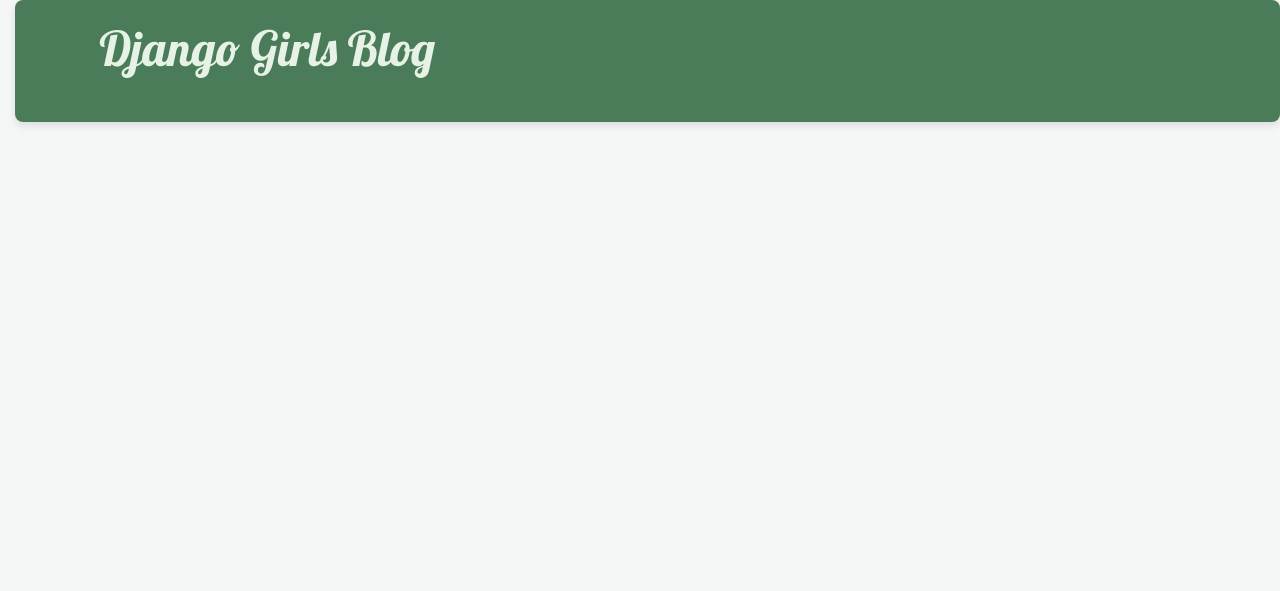
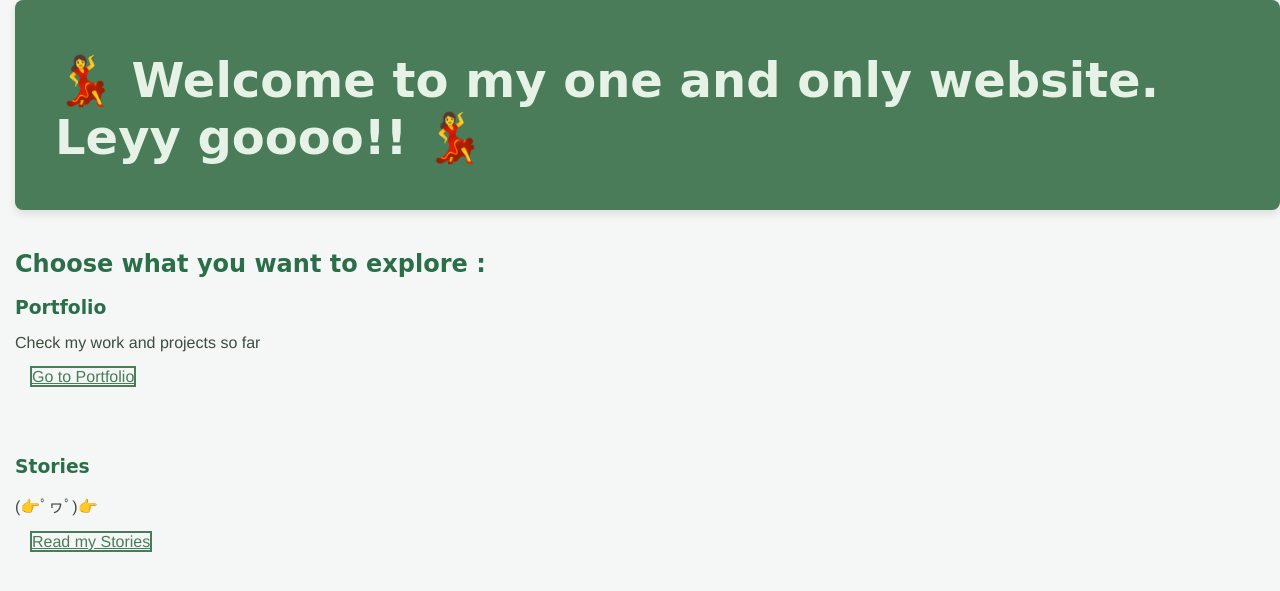
Before and after one commit to Taken-dot/my-first-blog, a Django app: page / in a window 1280 px wide. Shown: the top 591 px of the page. Run offline with Django 5.2, Linux system fonts and the light colour scheme; data that the repository does not hold is empty.

Commit message:
Create new homepage, move blog list to /stories/

```diff
--- /dev/null
+++ b/blog/templates/blog/homepage.html
@@ -0,0 +1,26 @@
+<!DOCTYPE html>
+{% load static %}
+<head>
+    <title> My Homepage</title>
+    <link rel="stylesheet" type="text/css" href="{% static 'css/blog.css' %}">
+</head>
+
+<body>
+    <div class = "page-header">
+        <h1>  💃 Welcome to my one and only website. Leyy goooo!! 💃</h1>
+    </div>
+
+    <h2> Choose what you want to explore : </h2>
+
+    <div class = "post">
+        <h3> Portfolio </h3>
+        <p> Check my work and projects so far</p>
+        <a href = "/portfolio/" class="btn-secondary"> Go to Portfolio</a>
+    </div>
+
+    <div class="post">
+        <h3> Stories </h3>
+        <p> (👉ﾟヮﾟ)👉 </p>
+        <a href="/stories/" class="btn-secondary"> Read my Stories</a>
+    </div>
+</body>
--- a/blog/templates/blog/post_list.html
+++ b/blog/templates/blog/post_list.html
@@ -10,6 +10,7 @@
             </time>
             <h2>
                 <a href="{% url 'portfolio' %}">Portfolio</a>
+                <a href="{% url 'portfolio' %}" class="btn btn-work">Mero Portfolio</a>
                 <a href="{% url 'post_detail' pk=post.pk %}">{{ post.title }}</a>
                 <a href="{% url 'post_delete' post.pk %}" class="btn btn-secondary icon-only">
                     {% include './icons/trash3.svg' %}
--- a/blog/urls.py
+++ b/blog/urls.py
@@ -2,10 +2,11 @@
 from . import views
 
 urlpatterns = [
-    path('', views.post_list, name='post_list'),
+    path('', views.homepage, name = 'homepage'),
+    path('stories/', views.post_list, name= 'post_list'),
     path('post/<int:pk>/delete/', views.post_delete, name = 'post_delete'),
     path('post/<int:pk>/edit/', views.post_edit, name='post_edit'),
     path('post/new/', views.post_new, name='post_new'),
     path('post/<int:pk>/', views.post_detail, name='post_detail'),
-    path('post/portfolio/', views.portfolio, name='portfolio'),
+    path('portfolio/', views.portfolio, name='portfolio'),
 ]
--- a/blog/views.py
+++ b/blog/views.py
@@ -6,6 +6,9 @@
 from django.shortcuts import redirect
 
 # Create your views here.
+def homepage(request):
+    return render(request, 'blog/homepage.html')
+
 def post_list(request):
   posts = Post.objects.filter(published_date__lte=timezone.now()).order_by('published_date')
   return render ( request, 'blog/post_list.html', {'posts' : posts})
```
